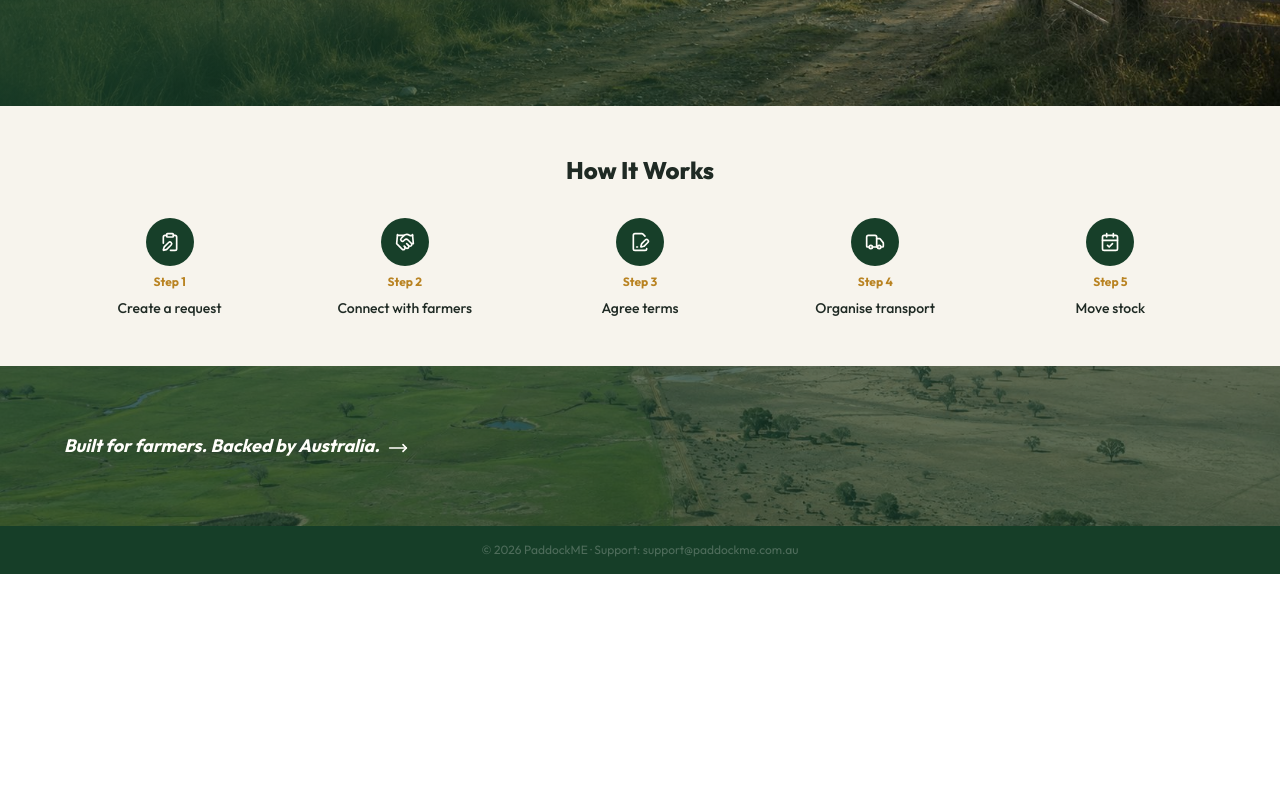
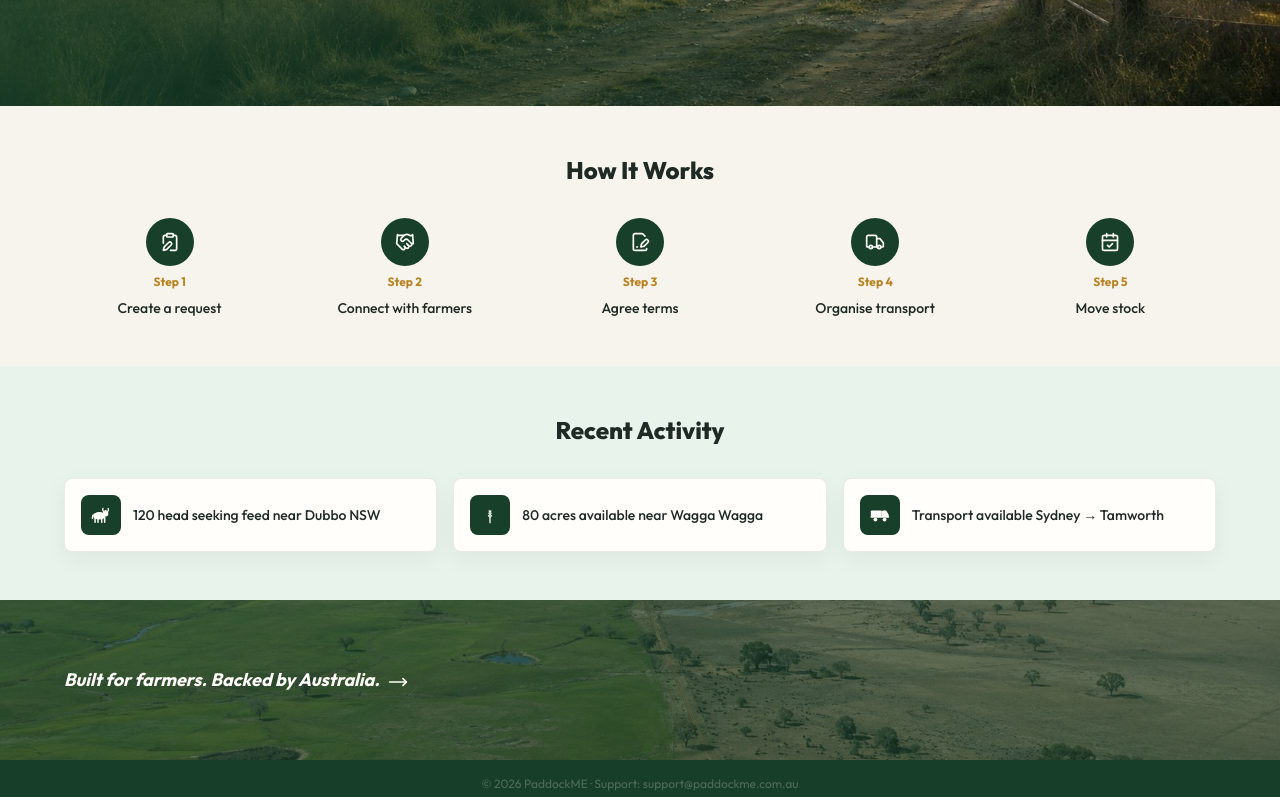
Before and after one commit to jwcoleman87-collab/paddockme, a Next.js app: page / in a window 1280 px wide. Shown: the part 454-1251 px from the top of the page. Before the commit the page ends 1028 px from the top, so only its background shows below. Built offline with nearby package versions, Linux system fonts and the light colour scheme; no server answers.

Commit message:
Add Recent Activity section to homepage per spec

```diff
--- a/src/app/LandingMarketing.tsx
+++ b/src/app/LandingMarketing.tsx
@@ -53,6 +53,21 @@
   { n: 3, label: "Agree terms", icon: FileSignature },
   { n: 4, label: "Organise transport", icon: Truck },
   { n: 5, label: "Move stock", icon: CalendarCheck },
+];
+
+const recentActivity = [
+  {
+    icon: CattleIcon,
+    text: "120 head seeking feed near Dubbo NSW",
+  },
+  {
+    icon: WheatIcon,
+    text: "80 acres available near Wagga Wagga",
+  },
+  {
+    icon: TransportTruckIcon,
+    text: "Transport available Sydney → Tamworth",
+  },
 ];
 
 export function LandingMarketing() {
@@ -165,6 +180,28 @@
         </div>
       </section>
 
+      {/* Recent activity */}
+      <section className="bg-sage-mist px-5 py-12 md:px-8">
+        <div className="mx-auto max-w-6xl">
+          <h2 className="text-center text-2xl font-extrabold text-bark">
+            Recent Activity
+          </h2>
+          <ul className="mt-8 grid gap-4 sm:grid-cols-3">
+            {recentActivity.map(({ icon: Icon, text }) => (
+              <li
+                key={text}
+                className="flex items-center gap-3 rounded-[8px] border border-sage-deep/10 bg-warm-white p-4 shadow-[0_8px_24px_rgba(31,42,36,0.05)]"
+              >
+                <span className="flex h-10 w-10 shrink-0 items-center justify-center rounded-[8px] bg-sage-deep text-warm-white">
+                  <Icon className="h-5 w-5" aria-hidden />
+                </span>
+                <span className="text-sm font-medium text-bark">{text}</span>
+              </li>
+            ))}
+          </ul>
+        </div>
+      </section>
+
       {/* Footer banner */}
       <footer className="relative" id="about">
         <div
```
